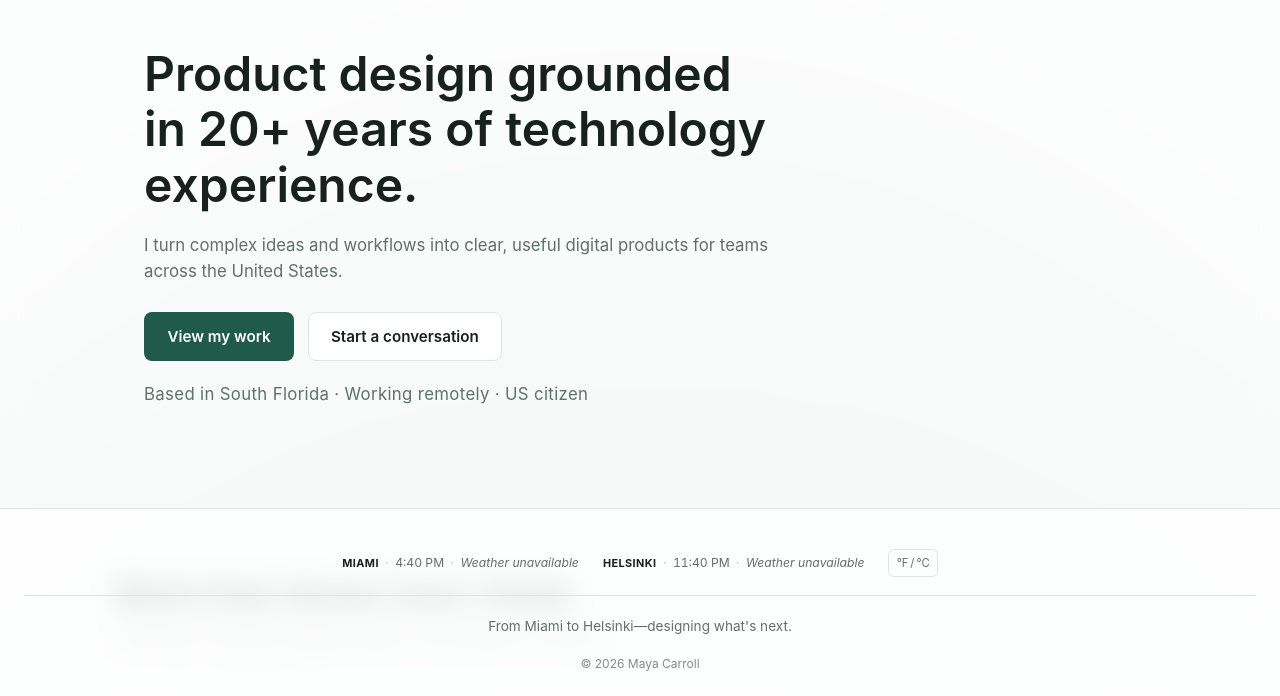
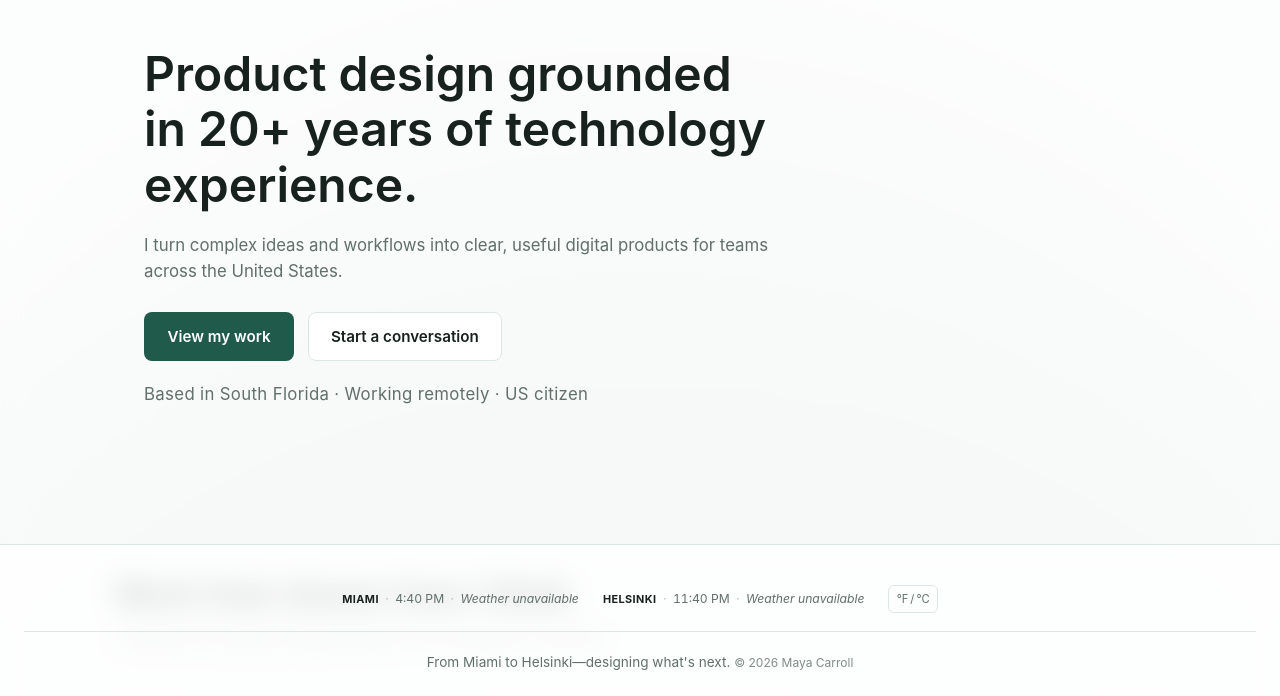
Before and after one commit to mayacarroll-ux/maya-carroll-portfolio, a website: page index.html in a window 1280 px wide. Shown: the part 79-775 px from the top of the page. Drawn offline with Linux system fonts and the light colour scheme; no server answers; animation ran at ten frames a second.

Commit message:
Put the footer tagline and copyright on one line
Merged the two stacked <p> tags into one, with nested spans for the
i18n tagline and the copyright — reads as a single line at normal
widths, wraps naturally on narrow ones.

```diff
--- a/index.html
+++ b/index.html
@@ -889,7 +889,6 @@
       gap: 0.35rem;
     }
     footer .copyright {
-      margin-top: 0.75rem;
       font-size: 0.75rem;
       opacity: 0.8;
     }
@@ -1119,8 +1118,10 @@
         °F&thinsp;/&thinsp;°C
       </button>
     </div>
-    <p data-i18n="footer_p1">From Miami to Helsinki—designing what's next.</p>
-    <p class="copyright">&copy; <span id="footer-year"></span> Maya Carroll</p>
+    <p>
+      <span data-i18n="footer_p1">From Miami to Helsinki—designing what's next.</span>
+      <span class="copyright">&copy; <span id="footer-year"></span> Maya Carroll</span>
+    </p>
   </footer>
 
   <script>
```
